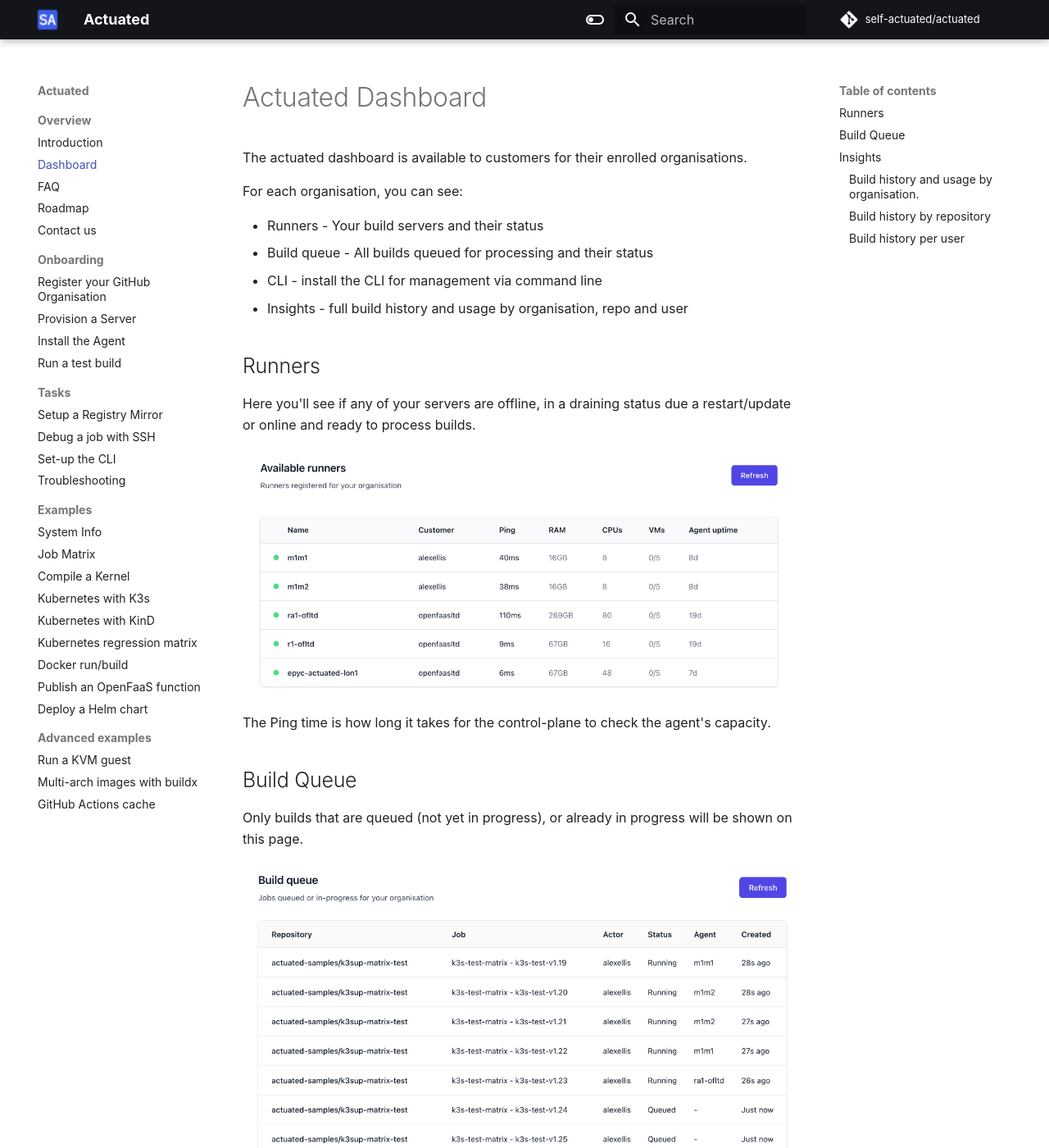
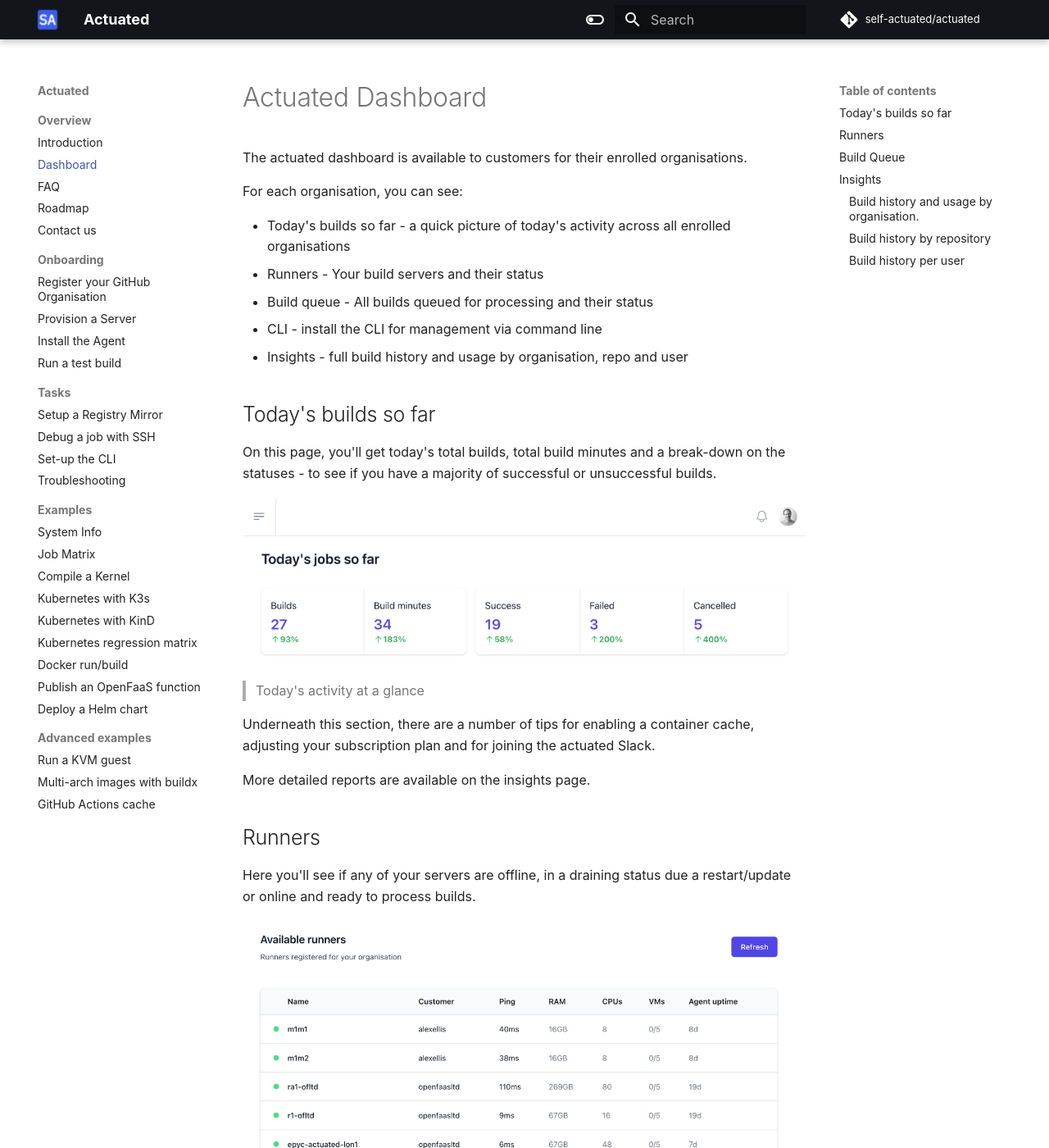
Before and after one commit to welteki/docs.actuated.dev, an MkDocs documentation site: the page built from docs/dashboard.md, in a window 1280 px wide and 1400 px high. Shown: the whole window at 82% size. Built offline with MkDocs 1.6.1 and Material for MkDocs 9.7.7, drawn with Linux system fonts in a browser that asks for light colours; some web fonts are replaced; some of the changed text lies outside the part shown.

Commit message:
Add at a glance screenshot to dashboard page
This feature is now released and available for customers.

Signed-off-by: Alex Ellis (OpenFaaS Ltd) <alexellis2@gmail.com>

```diff
--- a/docs/dashboard.md
+++ b/docs/dashboard.md
@@ -4,10 +4,22 @@
 
 For each organisation, you can see:
 
+* Today's builds so far - a quick picture of today's activity across all enrolled organisations
 * Runners - Your build servers and their status
 * Build queue - All builds queued for processing and their status
 * CLI - install the CLI for management via command line
 * Insights - full build history and usage by organisation, repo and user
+
+## Today's builds so far
+
+On this page, you'll get today's total builds, total build minutes and a break-down on the statuses - to see if you have a majority of successful or unsuccessful builds.
+
+![Today at a glance](/images/today-glance.png)
+> Today's activity at a glance
+
+Underneath this section, there are a number of tips for enabling a container cache, adjusting your subscription plan and for joining the actuated Slack.
+
+More detailed reports are available on the insights page.
 
 ## Runners
 
@@ -29,9 +41,11 @@
 
 Three sets of insights are offered - all at the organisation level, so every repository is taken into account.
 
-You can also switch the time window between 28 days, 14 days or 7 days.
+You can also switch the time window between 28 days, 14 days, 7 days or today.
 
 The data is contrasted to the previous period to help you identify spikes and potential issues.
+
+The data for reports always starts from the last complete day of data, so the last 7 days will start from the previous day.
 
 ### Build history and usage by organisation.
 
```
Also changed, not shown: docs/images/today-glance.png (added).
